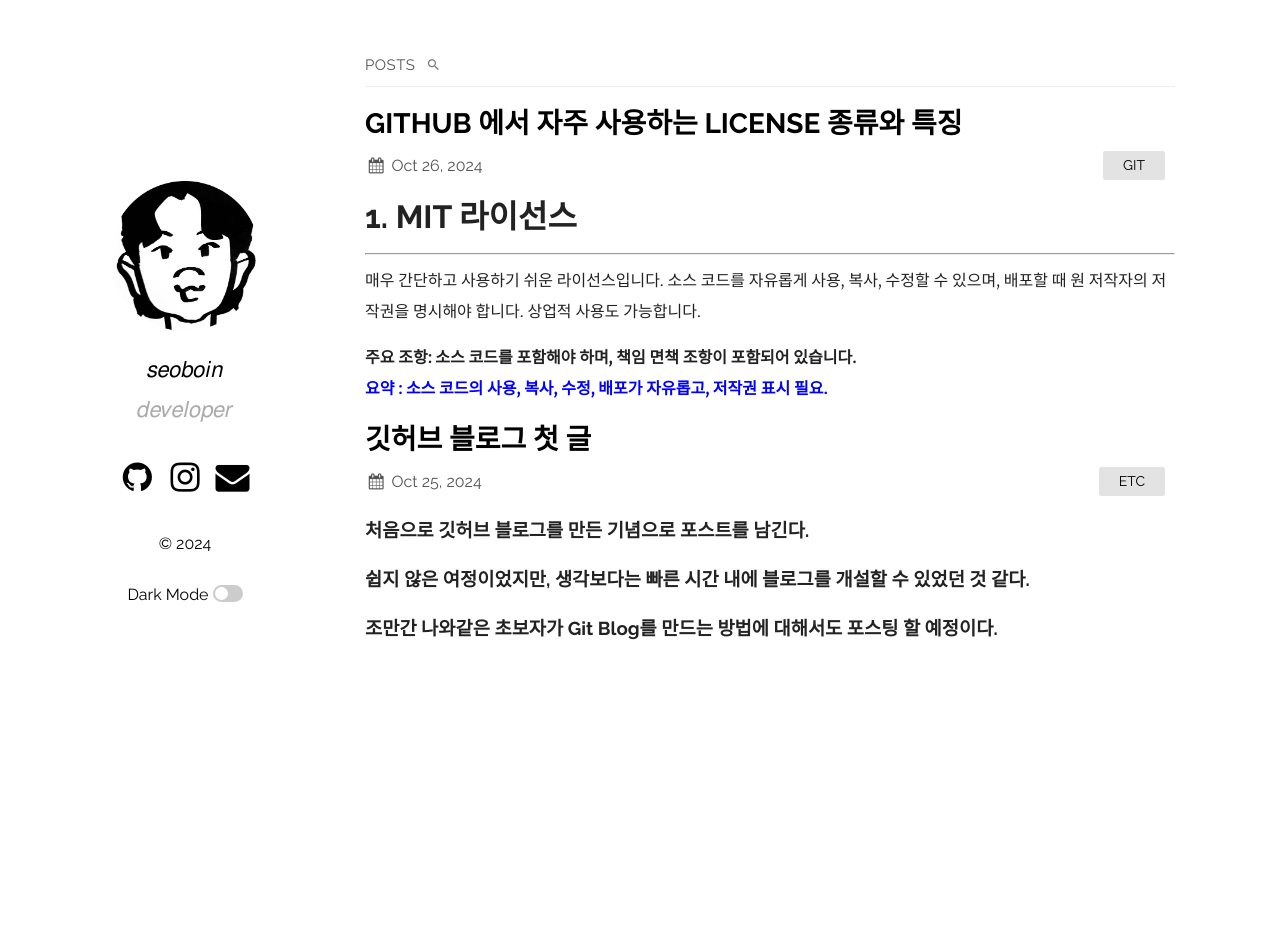
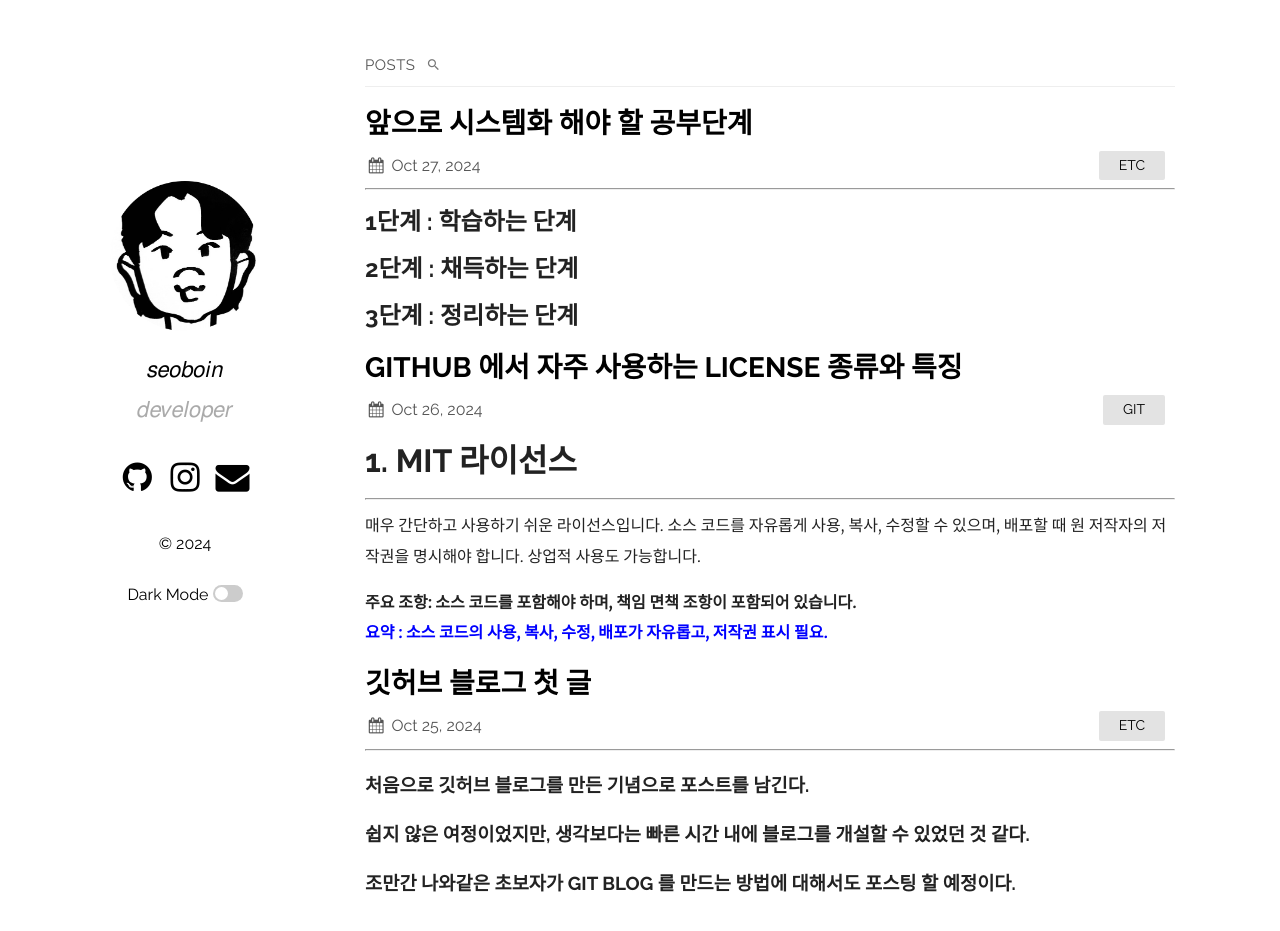
Before and after one commit to sbi1024/sbi1024.github.io, a Jekyll site: the page built from index.md, in a window 1280 px wide and 943 px high. Shown: the top 931 px of the window. Built offline with Jekyll 4.4.1, drawn with Linux system fonts in a browser that asks for light colours.

Commit message:
24/10/27일 포스팅 커밋

```diff
--- a/_posts/2024-10-25-1.markdown
+++ b/_posts/2024-10-25-1.markdown
@@ -4,6 +4,8 @@ title:  "깃허브 블로그 첫 글"
 date:   2024-10-25
 categories: ETC
 ---
+
+-----
 ### 처음으로 깃허브 블로그를 만든 기념으로 포스트를 남긴다.
 ### 쉽지 않은 여정이었지만, 생각보다는 빠른 시간 내에 블로그를 개설할 수 있었던 것 같다.
-### 조만간 나와같은 초보자가 Git Blog를 만드는 방법에 대해서도 포스팅 할 예정이다.
+### 조만간 나와같은 초보자가 GIT BLOG 를 만드는 방법에 대해서도 포스팅 할 예정이다.
--- /dev/null
+++ b/_posts/2024-10-27-1.markdown
@@ -0,0 +1,18 @@
+---
+layout: post
+title:  "앞으로 시스템화 해야 할 공부단계"
+date:   2024-10-27
+categories: ETC
+---
+-----
+## 1단계 : 학습하는 단계 <br>
+## 2단계 : 채득하는 단계 <br>
+## 3단계 : 정리하는 단계 <br>
+
+1단계 에서는 인터넷 강의를 듣거나 구글링 혹은 GPT를 통해 내용을 이해하는 단계 <br>
+2단계 에서는 이해한 내용을 가지고 토이프로젝트 혹은 코드를 작성하여 직접 만들어보는 단계<br>
+3단계 에서는 이헤하고 만들어본 작업물을 가지고 블로그에 글을 작성하던지, 어딘가에 기록을 하는단계 <br>
+
+1단계 에서만 머무르지말고 2단계 3단계까지 갈 수 있도록 시스템화가 필요하다고 스스로 느낀다. <br>
+
+![regret](/images/regret.jpeg)
```
Also changed, not shown: images/regret.jpeg (added).
